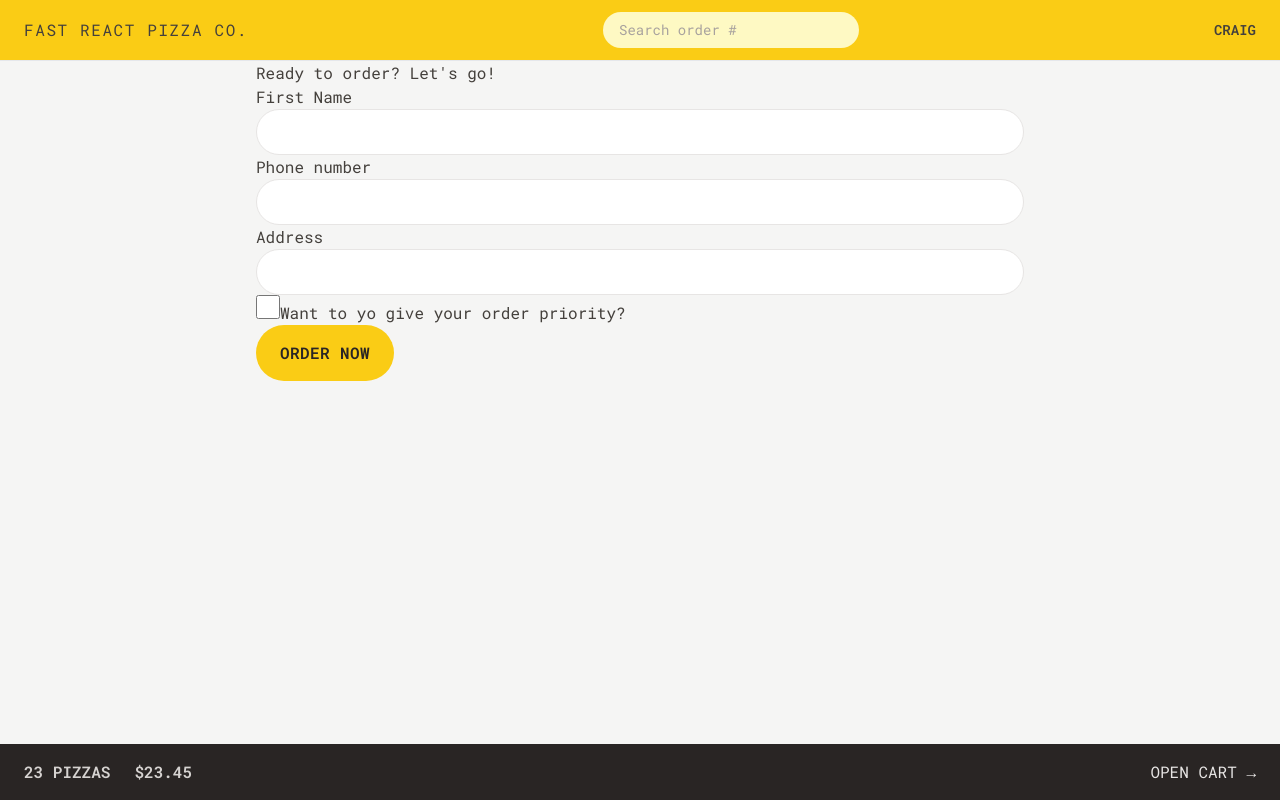
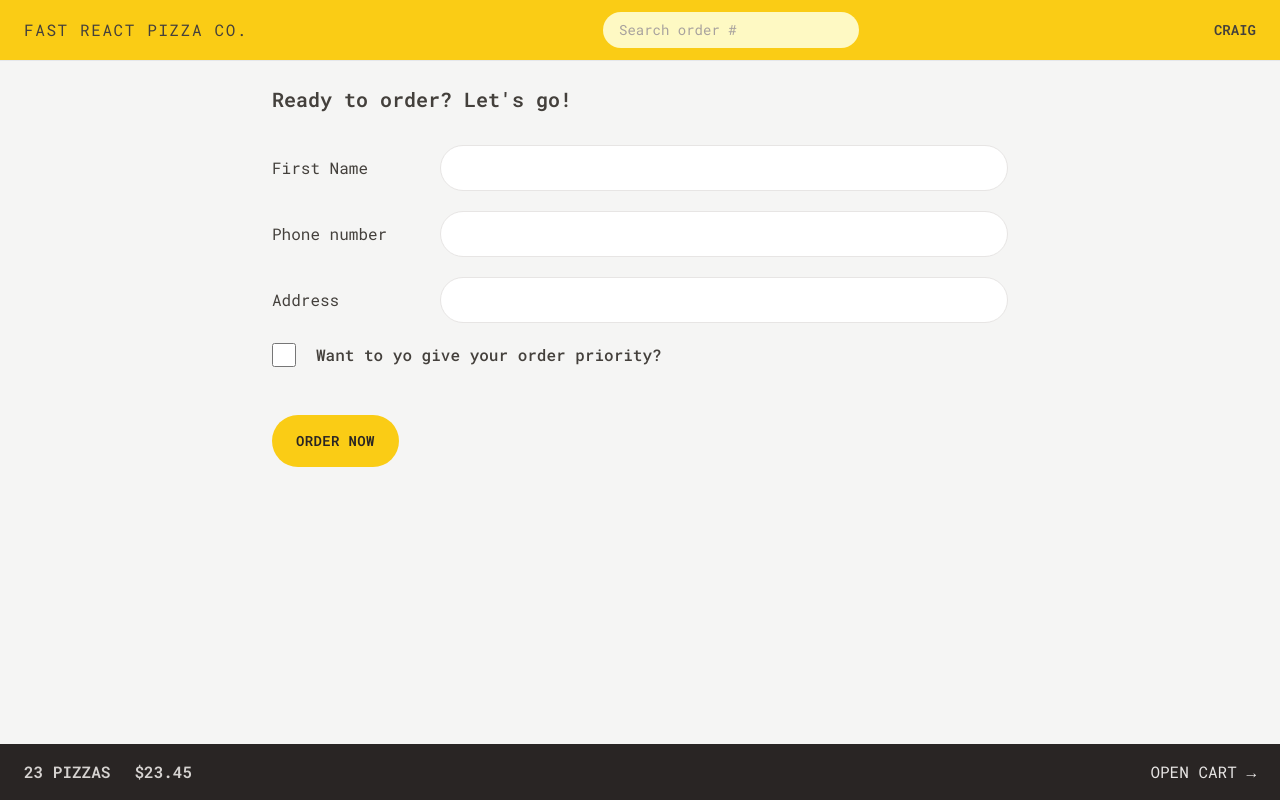
Before and after one commit to Dangereye/fast-react-pizza, a React (Vite) app: page /order/new in a window 1280 px wide. Built offline with nearby package versions, Linux system fonts and the light colour scheme.

Commit message:
Styled CreateOrder. Updated Buttons styles. Updated title, metatags & favicon.

```diff
--- a/src/features/order/CreateOrder.jsx
+++ b/src/features/order/CreateOrder.jsx
@@ -48,31 +48,47 @@
   const cart = fakeCart;
 
   return (
-    <div>
-      <h2>Ready to order? Let&apos;s go!</h2>
+    <div className='px-4 py-6'>
+      <h2 className='mb-8 text-xl font-semibold'>
+        Ready to order? Let&apos;s go!
+      </h2>
 
       <Form method='POST'>
-        <div>
-          <label>First Name</label>
-          <input className='input' type='text' name='customer' required />
+        <div className='flex flex-col gap-2 mb-5 sm:items-center sm:flex-row'>
+          <label className='sm:basis-40'>First Name</label>
+          <input className='input grow' type='text' name='customer' required />
         </div>
 
-        <div>
-          <label>Phone number</label>
-          <div>
-            <input className='input' type='tel' name='phone' required />
-          </div>
-          {formErrors?.phone && <p>{formErrors.phone}</p>}
-        </div>
-
-        <div>
-          <label>Address</label>
-          <div>
-            <input className='input' type='text' name='address' required />
+        <div className='flex flex-col gap-2 mb-5 sm:items-center sm:flex-row'>
+          <label className='sm:basis-40'>Phone number</label>
+          <div className='grow'>
+            <input
+              className='w-full input grow'
+              type='tel'
+              name='phone'
+              required
+            />
+            {formErrors?.phone && (
+              <p className='p-2 mt-2 text-xs text-red-700 bg-red-100 rounded-md'>
+                {formErrors.phone}
+              </p>
+            )}
           </div>
         </div>
 
-        <div>
+        <div className='flex flex-col gap-2 mb-5 sm:items-center sm:flex-row'>
+          <label className='sm:basis-40'>Address</label>
+          <div className='grow'>
+            <input
+              className='w-full input'
+              type='text'
+              name='address'
+              required
+            />
+          </div>
+        </div>
+
+        <div className='flex items-center gap-5 mb-12'>
           <input
             className='w-6 h-6 accent-yellow-400 focus:outline-none focus:ring focus:ring-yellow-400 focus:ring-offset-2'
             type='checkbox'
@@ -81,7 +97,9 @@
             // value={withPriority}
             // onChange={(e) => setWithPriority(e.target.checked)}
           />
-          <label htmlFor='priority'>Want to yo give your order priority?</label>
+          <label htmlFor='priority' className='font-medium'>
+            Want to yo give your order priority?
+          </label>
         </div>
 
         <div>
--- a/src/index.css
+++ b/src/index.css
@@ -4,7 +4,7 @@
 
 @layer components {
   .input {
-    @apply w-full px-4 py-2 text-sm transition-all duration-300 border rounded-full border-stone-200 focus:outline-none focus:ring focus:ring-yellow-400 md:px-6 md:py-3;
+    @apply px-4 py-2 text-sm transition-all duration-300 border rounded-full border-stone-200 focus:outline-none focus:ring focus:ring-yellow-400 md:px-6 md:py-3;
   }
 
   /* https://dev.to/afif/i-made-100-css-loaders-for-your-next-project-4eje */
--- a/src/ui/Button.jsx
+++ b/src/ui/Button.jsx
@@ -3,12 +3,12 @@
 
 export default function Button({ disabled, children, to, type }) {
   const baseStyles =
-    'inline-block font-semibold tracking-wide uppercase transition-colors duration-300 bg-yellow-400 rounded-full text-stone-800 hover:bg-yellow-300 focus:bg-yellow-300 focus:outline-none focus:ring focus:ring-yellow-300 focus:ring-offset-2 disabled:cursor-not-allowed';
+    'inline-block text-sm font-semibold tracking-wide uppercase transition-colors duration-300 bg-yellow-400 rounded-full text-stone-800 hover:bg-yellow-300 focus:bg-yellow-300 focus:outline-none focus:ring focus:ring-yellow-300 focus:ring-offset-2 disabled:cursor-not-allowed';
 
   const styles = {
     primary: `${baseStyles} px-4 py-3 md:px-6 md:py-4`,
     secondary:
-      'inline-block font-semibold tracking-wide uppercase transition-colors duration-300 border-2 border-stone-300 rounded-full text-stone-400 hover:bg-stone-300 hover:text-stone-800 focus:bg-stone-300 focus:text-stone-800 focus:outline-none focus:ring focus:ring-stone-200 focus:ring-offset-2 disabled:cursor-not-allowed px-4 py-2.5 md:px-6 md:py-3.5',
+      'inline-block text-sm font-semibold tracking-wide uppercase transition-colors duration-300 border-2 border-stone-300 rounded-full text-stone-400 hover:bg-stone-300 hover:text-stone-800 focus:bg-stone-300 focus:text-stone-800 focus:outline-none focus:ring focus:ring-stone-200 focus:ring-offset-2 disabled:cursor-not-allowed px-4 py-2.5 md:px-6 md:py-3.5',
     small: `${baseStyles} px-4 py-2 md:px-5 md:py-2.5 text-xs`,
   };
 
```
Also changed, not shown: index.html (+11 -2 lines).
